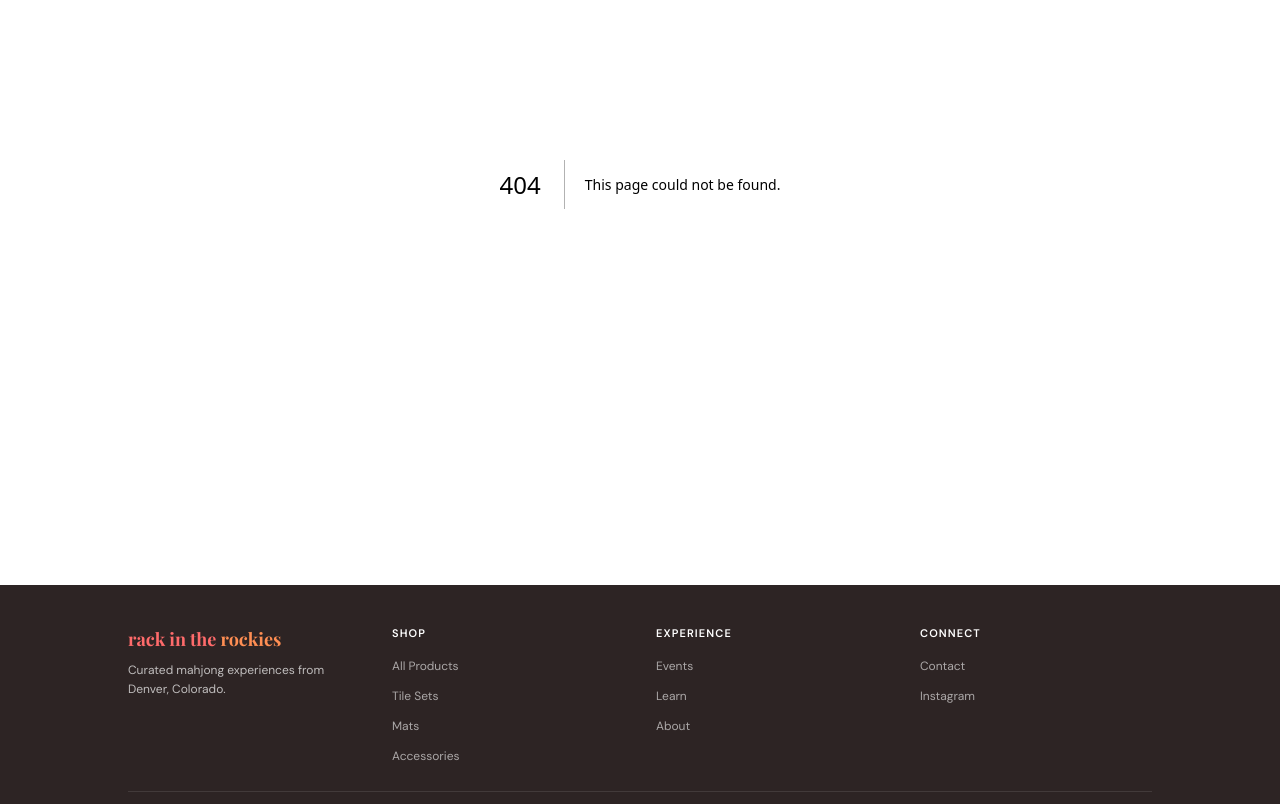
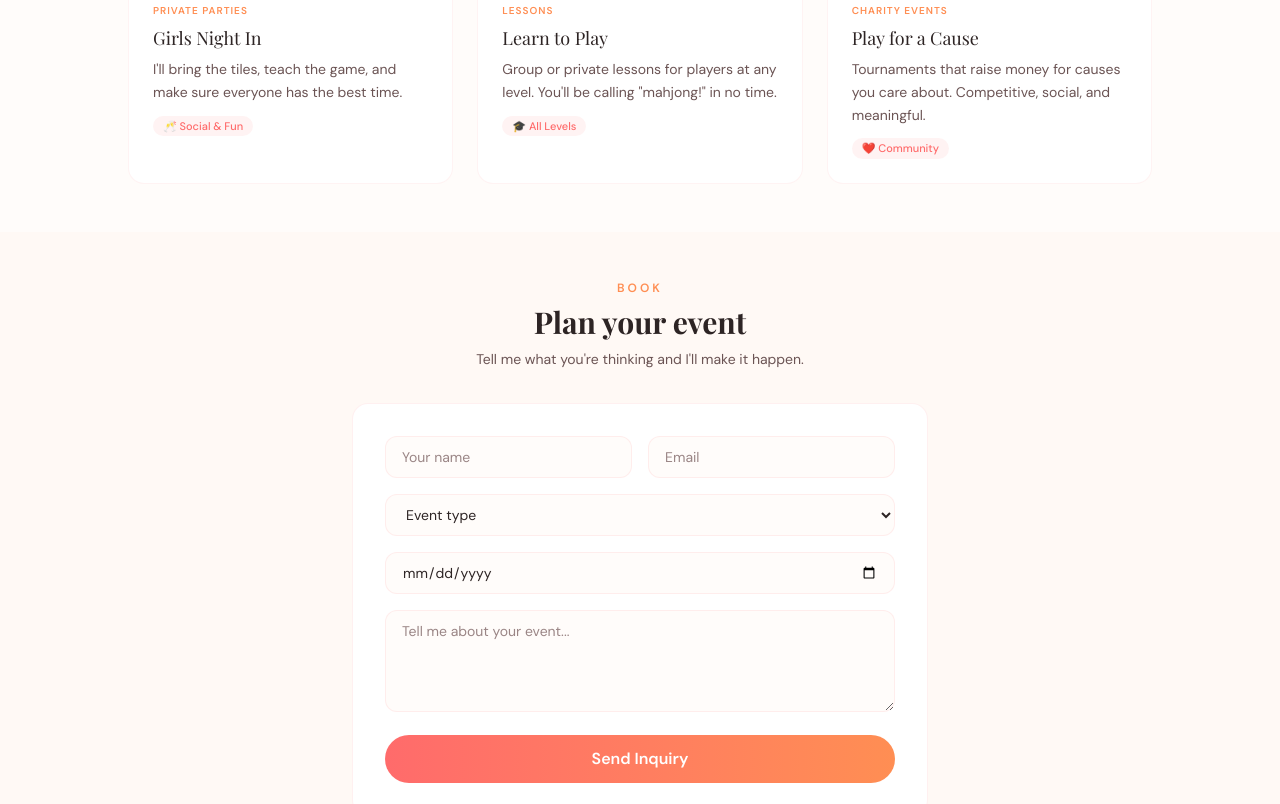
Before and after one commit to Rack-in-the-Rockies/rack-in-the-rockies, a Next.js app: page /events in a window 1280 px wide. Before the commit this address had no page. Shown: the part 280-1084 px from the top of the page. Built offline with nearby package versions, Linux system fonts and the light colour scheme; a web font is replaced by a local one.

Commit message:
feat: add shop page, events page with booking form and Resend API route

```diff
--- /dev/null
+++ b/app/api/contact/route.ts
@@ -0,0 +1,41 @@
+import { NextResponse } from "next/server";
+
+let _resend: import("resend").Resend | null = null;
+
+function getResend() {
+  if (!_resend) {
+    const { Resend } = require("resend");
+    _resend = new Resend(process.env.RESEND_API_KEY);
+  }
+  return _resend!;
+}
+
+export async function POST(req: Request) {
+  const body = await req.json();
+  const { name, email, eventType, date, message, subject } = body;
+
+  const emailSubject =
+    subject || `New ${eventType || "event"} inquiry from ${name}`;
+  const text = [
+    `Name: ${name}`,
+    `Email: ${email}`,
+    eventType && `Event Type: ${eventType}`,
+    date && `Preferred Date: ${date}`,
+    `Message: ${message}`,
+  ]
+    .filter(Boolean)
+    .join("\n");
+
+  try {
+    await getResend().emails.send({
+      from: "Rack in the Rockies <onboarding@resend.dev>",
+      to: process.env.CONTACT_EMAIL!,
+      subject: emailSubject,
+      text,
+      replyTo: email,
+    });
+    return NextResponse.json({ success: true });
+  } catch (error) {
+    return NextResponse.json({ error: "Failed to send" }, { status: 500 });
+  }
+}
--- /dev/null
+++ b/app/events/page.tsx
@@ -0,0 +1,40 @@
+import { events } from "@/data/events";
+import { EventCard } from "@/components/event-card";
+import { SectionHeader } from "@/components/section-header";
+import { BookingForm } from "@/components/booking-form";
+
+export const metadata = {
+  title: "Events | Rack in the Rockies",
+  description:
+    "Private mahjong parties, lessons, and charity events in Denver, Colorado.",
+};
+
+export default function EventsPage() {
+  return (
+    <main>
+      <section className="py-12 px-6 md:px-12 text-center">
+        <SectionHeader
+          tag="Events"
+          title="Let's get together"
+          subtitle="From intimate game nights to big charity events — every gathering is better with mahjong."
+        />
+        <div className="grid grid-cols-1 md:grid-cols-3 gap-6 max-w-5xl mx-auto">
+          {events.map((event) => (
+            <EventCard key={event.id} event={event} />
+          ))}
+        </div>
+      </section>
+
+      <section id="book" className="py-12 px-6 md:px-12 bg-cream">
+        <div className="max-w-xl mx-auto">
+          <SectionHeader
+            tag="Book"
+            title="Plan your event"
+            subtitle="Tell me what you're thinking and I'll make it happen."
+          />
+          <BookingForm />
+        </div>
+      </section>
+    </main>
+  );
+}
--- /dev/null
+++ b/app/shop/page.tsx
@@ -0,0 +1,55 @@
+import { products } from "@/data/products";
+import { ProductCard } from "@/components/product-card";
+import { SectionHeader } from "@/components/section-header";
+import Link from "next/link";
+
+export const metadata = {
+  title: "Shop Mahjong Favorites | Rack in the Rockies",
+  description: "Curated mahjong sets, mats, and accessories with exclusive discount codes.",
+};
+
+type Props = { searchParams: Promise<{ category?: string }> };
+
+export default async function ShopPage({ searchParams }: Props) {
+  const { category } = await searchParams;
+  const filtered = category
+    ? products.filter((p) => p.category === category)
+    : products;
+
+  const categories = [
+    { value: "", label: "All" },
+    { value: "tile-sets", label: "Tile Sets" },
+    { value: "mats", label: "Mats" },
+    { value: "accessories", label: "Accessories" },
+  ];
+
+  return (
+    <main className="py-12 px-6 md:px-12">
+      <SectionHeader
+        tag="The Shop"
+        title="My favorites"
+        subtitle="Sets, mats, and accessories I actually use — each with an exclusive discount code."
+      />
+      <div className="flex justify-center gap-2 mb-8 flex-wrap">
+        {categories.map((c) => (
+          <Link
+            key={c.value}
+            href={c.value ? `/shop?category=${c.value}` : "/shop"}
+            className={`px-4 py-1.5 rounded-full text-xs font-semibold transition-colors ${
+              (category || "") === c.value
+                ? "bg-gradient-to-r from-coral to-tangerine text-white"
+                : "bg-white text-text-mid border border-coral/10 hover:border-coral/30"
+            }`}
+          >
+            {c.label}
+          </Link>
+        ))}
+      </div>
+      <div className="grid grid-cols-1 sm:grid-cols-2 lg:grid-cols-3 gap-6 max-w-5xl mx-auto">
+        {filtered.map((product) => (
+          <ProductCard key={product.id} product={product} />
+        ))}
+      </div>
+    </main>
+  );
+}
--- /dev/null
+++ b/components/booking-form.tsx
@@ -0,0 +1,100 @@
+"use client";
+
+import { useState } from "react";
+
+const inputStyles =
+  "w-full px-4 py-2.5 rounded-xl border border-coral/10 text-sm text-text-dark placeholder:text-text-light focus:outline-none focus:border-coral/30 focus:ring-1 focus:ring-coral/20 bg-warm-white";
+
+export function BookingForm() {
+  const [status, setStatus] = useState<"idle" | "sending" | "sent" | "error">(
+    "idle"
+  );
+
+  async function handleSubmit(e: React.FormEvent<HTMLFormElement>) {
+    e.preventDefault();
+    setStatus("sending");
+    const form = new FormData(e.currentTarget);
+    const data = Object.fromEntries(form.entries());
+    try {
+      const res = await fetch("/api/contact", {
+        method: "POST",
+        headers: { "Content-Type": "application/json" },
+        body: JSON.stringify(data),
+      });
+      setStatus(res.ok ? "sent" : "error");
+    } catch {
+      setStatus("error");
+    }
+  }
+
+  if (status === "sent") {
+    return (
+      <div className="bg-white rounded-2xl p-8 text-center border border-coral/10">
+        <p className="font-display text-2xl text-text-dark mb-2">Thanks!</p>
+        <p className="text-sm text-text-mid">
+          I'll be in touch soon to plan something great.
+        </p>
+      </div>
+    );
+  }
+
+  return (
+    <form
+      onSubmit={handleSubmit}
+      className="bg-white rounded-2xl p-6 md:p-8 border border-coral/10 space-y-4"
+    >
+      <div className="grid grid-cols-1 md:grid-cols-2 gap-4">
+        <input
+          name="name"
+          required
+          placeholder="Your name"
+          className={inputStyles}
+        />
+        <input
+          name="email"
+          type="email"
+          required
+          placeholder="Email"
+          className={inputStyles}
+        />
+      </div>
+      <select
+        name="eventType"
+        required
+        className={`${inputStyles} w-full`}
+        defaultValue=""
+      >
+        <option value="" disabled>
+          Event type
+        </option>
+        <option value="Private Party">Private Party</option>
+        <option value="Lesson">Lesson</option>
+        <option value="Charity Event">Charity Event</option>
+        <option value="Other">Other</option>
+      </select>
+      <input
+        name="date"
+        type="date"
+        className={`${inputStyles} w-full`}
+      />
+      <textarea
+        name="message"
+        rows={4}
+        placeholder="Tell me about your event..."
+        className={`${inputStyles} w-full`}
+      />
+      <button
+        type="submit"
+        disabled={status === "sending"}
+        className="w-full bg-gradient-to-r from-coral to-tangerine text-white py-3 rounded-pill font-semibold transition-all hover:-translate-y-0.5 hover:shadow-lg hover:shadow-coral/30 disabled:opacity-60"
+      >
+        {status === "sending" ? "Sending..." : "Send Inquiry"}
+      </button>
+      {status === "error" && (
+        <p className="text-xs text-red-500 text-center">
+          Something went wrong. Please try again.
+        </p>
+      )}
+    </form>
+  );
+}
```
